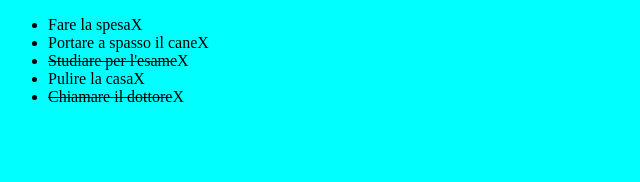
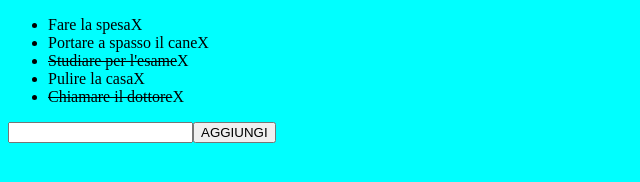
Before and after one commit to Riccardo-Martignago/vue-todolist, a plain HTML site: page index.html in a window 1280 px wide. Shown: the whole page, without its empty margins (0-640 px from the left). Drawn offline with nearby package versions, Linux system fonts and the light colour scheme.

Commit message:
Aggiunta funzione per aggiungere elementi alla lista

```diff
--- a/JS/script.js
+++ b/JS/script.js
@@ -25,12 +25,19 @@ createApp({
                     done: true
                 }
             ],
-
+            textAdd: ''
         }
     },
     methods:{
-        remove(index){
+        remove: function(index){
             this.todos.splice(index, 1)
+        },
+        add: function(){
+            const textToAdd = this.textAdd.trim();
+            if(textToAdd){
+                this.todos.push({text: textToAdd, done: false});
+                this.textAdd = ''
+            }
         }
     }
 }).mount('#app')
--- a/index.html
+++ b/index.html
@@ -15,6 +15,8 @@
                     <span @click='remove'>X</span>
                 </li>
             </ul>
+            <input type="text" v-model="textAdd" @keydown.enter="add">
+            <button @click='add'>AGGIUNGI</button>
         </article>
     </div>
     <script src="https://unpkg.com/vue@3/dist/vue.global.js"></script>
```
